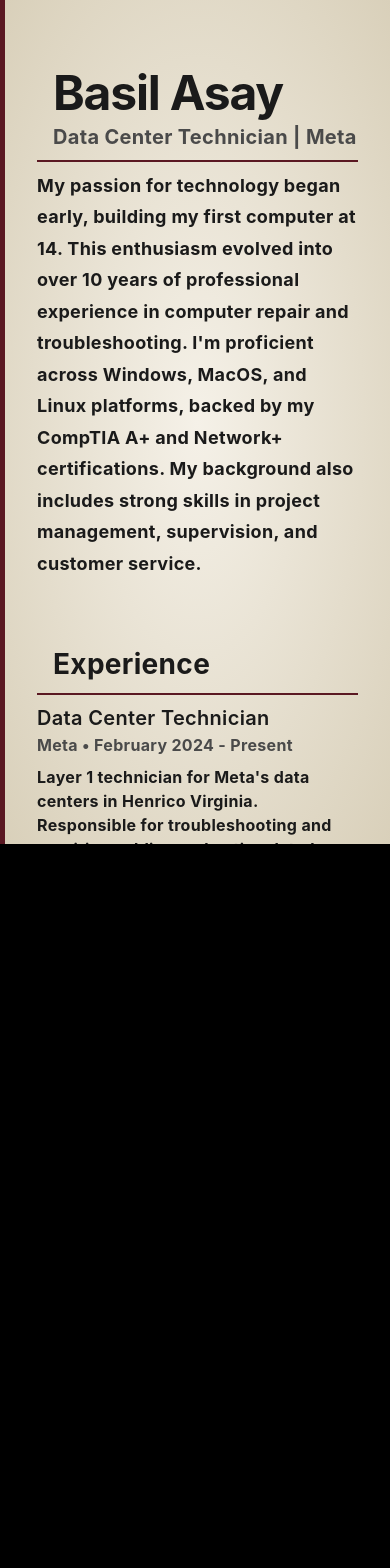
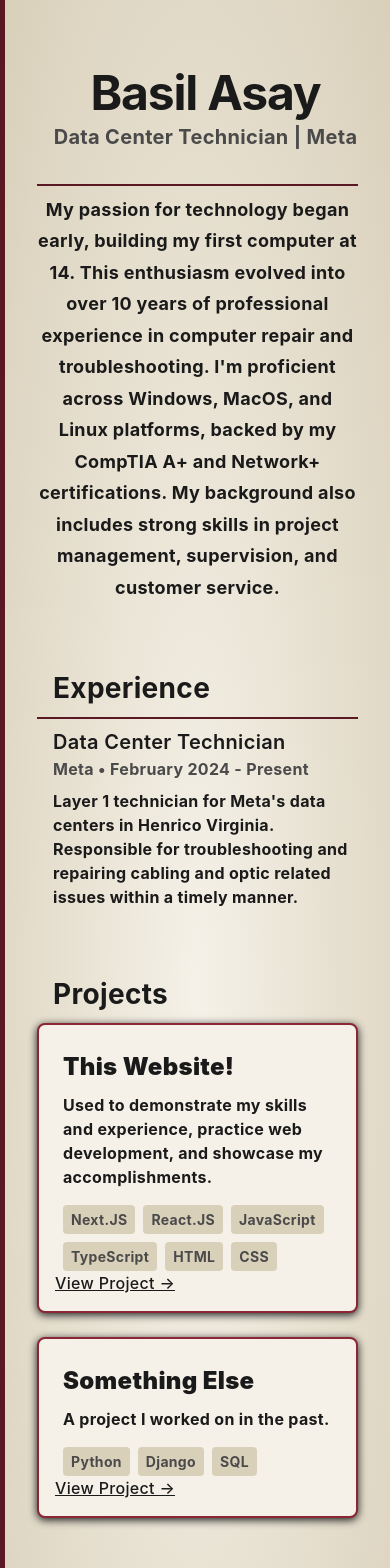
Before and after one commit to Flopet/basilasay, a Next.js app: page / in a window 390 px wide. Shown: the top 1568 px of the page. Before the commit the page ends 844 px from the top, so only its background shows below. Built offline with nearby package versions, Linux system fonts and the light colour scheme; a web font is replaced by a local one.

Commit message:
Modified page design for mobile devices.

```diff
--- a/app/page.mobile.css
+++ b/app/page.mobile.css
@@ -6,20 +6,24 @@
   /* Stack layout vertically */
   .layout-container {
     flex-direction: column;
+    height: auto;
+    overflow: visible;
+  }
+
+  .page-container {
+    position: relative;
   }
 
   /* Convert sidebar to circular avatar in top-right */
   .cover-aside {
     position: absolute;
     top: 1rem;
-    right: 1rem;
+    left: 1rem;
     width: 10rem;
     height: 10rem;
     border-radius: 50%;
     z-index: 2;
     transition: none;
-    border: 3px solid var(--border-strong);
-
   }
 
   .shadow-overlay {
@@ -30,9 +34,31 @@
   /* Content takes full width */
   .main-content {
     width: 100%;
+    height: auto;
+    overflow-y: visible;
     padding: var(--content-padding-y) var(--content-padding-x);
   }
 
+  .hero-title, .hero-subtitle {
+    text-align: center;
+  }
+
+  .hero-subtitle{
+    padding-bottom: 1.5rem;
+  }
+
+  .hero-bio, .experience-list, .education-list{
+    padding-left: 0;
+    border-left: none;
+  }
+
+  .hero-bio {
+    text-align: center;
+  }
+
+  .experience-list, .education-list {
+    padding-left: 1rem;
+  }
   /* Wider divider on tablets */
   hr {
     width: 75%;
@@ -59,9 +85,4 @@
   .main-content {
     padding: var(--content-padding-y) 2rem;
   }
-
-  .hero-bio, .experience-list, .education-list{
-    padding-left: 0;
-    border-left: none;
-  }
 }
--- a/app/page.tsx
+++ b/app/page.tsx
@@ -75,7 +75,7 @@ export default function Home() {
                   title={project.title}
                   description={project.description}
                   link={project.link}
-                  technologies={project.tags}
+                  tags={project.tags}
                 />
               ))}
             </div>
--- a/components/ProjectCard.tsx
+++ b/components/ProjectCard.tsx
@@ -4,24 +4,24 @@ interface ProjectCardProps {
   title: string;
   description: string;
   link?: string;
-  technologies?: string[];
+  tags?: string[];
 }
 
 export function ProjectCard({
   title,
   description,
   link,
-  technologies,
+  tags,
 }: ProjectCardProps) {
   return (
     <div className="project-card">
       <h3 className="project-card__title">{title}</h3>
       <p className="project-card__description">{description}</p>
-      {technologies && technologies.length > 0 && (
+      {tags && tags.length > 0 && (
         <div className="project-card__tags">
-          {technologies.map((tech) => (
-            <span key={tech} className="project-card__tag">
-              {tech}
+          {tags.map((tag) => (
+            <span key={tag} className="project-card__tag">
+              {tag}
             </span>
           ))}
         </div>
--- a/components/css/ProjectCard.css
+++ b/components/css/ProjectCard.css
@@ -1,4 +1,9 @@
+/* ========================================
+   Card Container
+======================================== */
+
 .project-card {
+  position: relative;
   border-radius: 0.5rem;
   border: 2px solid var(--border);
   background-color: var(--background);
@@ -11,8 +16,12 @@
   border-color: var(--border-strong);
 }
 
+/* ========================================
+   Card Content
+======================================== */
+
 .project-card__title {
-  font-size: 1.25rem;
+  font-size: 1.5rem;
   font-weight: bolder;
   color: var(--foreground);
   margin-bottom: 0.5rem;
@@ -22,6 +31,10 @@
   color: var(--foreground);
   margin-bottom: 1rem;
 }
+
+/* ========================================
+   Tags Section
+======================================== */
 
 .project-card__tags {
   display: flex;
@@ -38,11 +51,18 @@
   color: var(--foreground-muted);
 }
 
-.project-card__link {
+/* ========================================
+   Card Link
+======================================== */
+
+a.project-card__link {
   color: var(--foreground);
   font-weight: 500;
   text-decoration: underline;
   transition: color 0.2s;
+  position: absolute;
+  bottom: 1rem;
+  left: 1rem;
 }
 
 .project-card__link:hover {
--- a/lib/config.ts
+++ b/lib/config.ts
@@ -30,6 +30,12 @@ export const projects = [
     link: "https://github.com/Flopet/basilasay",
     tags: ["Next.JS", "React.JS", "JavaScript", "TypeScript", "HTML", "CSS"],
   },
+  {
+    title: "Something Else",
+    description: "A project I worked on in the past.",
+    link: "https://github.com/Flopet/something-else",
+    tags: ["Python", "Django", "SQL"],
+  }
   // Add more projects here
 ];
 
```
